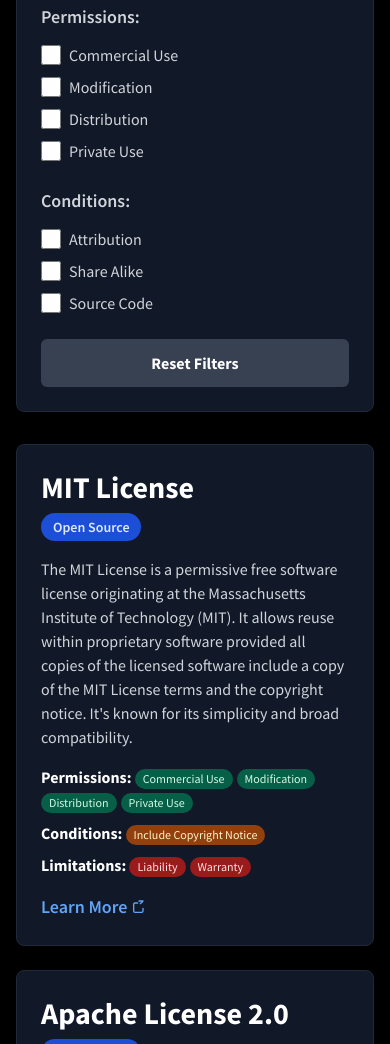
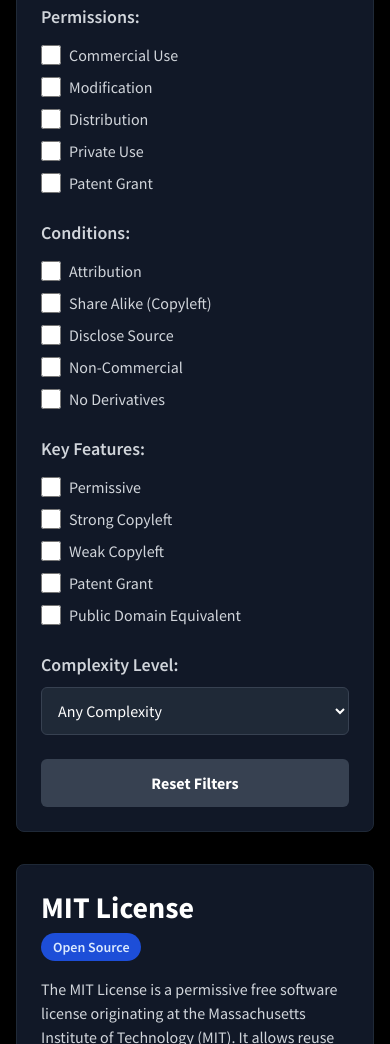
Before and after one commit to modcoretech/LicenseHub, a plain HTML site: page licenses.html in a window 390 px wide. Shown: the part 584-1628 px from the top of the page. Drawn offline with nearby package versions, Linux system fonts and the light colour scheme.

Commit message:
Update licenses.html
Signed-off-by: canvrs <nitraDE@ok.de>

```diff
--- a/licenses.html
+++ b/licenses.html
@@ -11,12 +11,12 @@
 <body class="bg-black text-gray-100 font-source-sans-pro">
     <header class="bg-gray-900 shadow-lg py-4">
         <div class="container mx-auto flex justify-between items-center px-4">
-            <a href="index.html" class="text-3xl font-bold text-white">LicenseHub</a>
-            <nav>
+            <a href="index.html" class="text-3xl font-bold text-white" aria-label="LicenseHub Home">LicenseHub</a>
+            <nav aria-label="Main Navigation">
                 <ul class="flex space-x-6">
-                    <li><a href="licenses.html" class="text-white hover:text-gray-300 transition duration-300">Discover Licenses</a></li>
-                    <li><a href="chooser.html" class="text-gray-300 hover:text-white transition duration-300">License Chooser</a></li>
-                    <li><a href="about.html" class="text-gray-300 hover:text-white transition duration-300">About Licenses</a></li>
+                    <li><a href="licenses.html" class="text-white hover:text-gray-300 transition duration-300" aria-current="page">Discover Licenses</a></li>
+                    <li><a href="chooser.html" class="text-gray-300 hover:text-white transition duration-300" aria-label="License Chooser Page">License Chooser</a></li>
+                    <li><a href="about.html" class="text-gray-300 hover:text-white transition duration-300" aria-label="About Licenses Page">About Licenses</a></li>
                 </ul>
             </nav>
         </div>
@@ -26,69 +26,116 @@
         <h1 class="text-5xl font-extrabold text-white mb-12 text-center">Explore All Licenses</h1>
 
         <div class="flex flex-col md:flex-row gap-8 mb-12">
-            <div class="w-full md:w-1/4 bg-gray-900 p-6 rounded-lg shadow-xl border border-gray-800">
-                <h2 class="text-2xl font-bold text-white mb-6">Filter Licenses</h2>
+            <div class="w-full md:w-1/4 bg-gray-900 p-6 rounded-lg shadow-xl border border-gray-800 sticky top-4 self-start" aria-labelledby="filter-heading">
+                <h2 id="filter-heading" class="text-2xl font-bold text-white mb-6">Filter Licenses</h2>
                 <div class="mb-6">
                     <label for="search" class="block text-gray-300 text-lg font-semibold mb-2">Search by Name:</label>
-                    <input type="text" id="search" class="w-full p-3 rounded-md bg-gray-800 text-white border border-gray-700 focus:outline-none focus:ring-2 focus:ring-blue-500" placeholder="e.g., MIT, GPL, CC BY">
+                    <input type="text" id="search" class="w-full p-3 rounded-md bg-gray-800 text-white border border-gray-700 focus:outline-none focus:ring-2 focus:ring-blue-500 focus:ring-opacity-75" placeholder="e.g., MIT, GPL, CC BY" aria-label="Search licenses by name">
                 </div>
 
-                <div class="mb-6">
-                    <label for="typeFilter" class="block text-gray-300 text-lg font-semibold mb-2">License Type:</label>
-                    <select id="typeFilter" class="w-full p-3 rounded-md bg-gray-800 text-white border border-gray-700 focus:outline-none focus:ring-2 focus:ring-blue-500">
+                <div class="mb-6" role="group" aria-labelledby="type-filter-label">
+                    <label id="type-filter-label" for="typeFilter" class="block text-gray-300 text-lg font-semibold mb-2">License Type:</label>
+                    <select id="typeFilter" class="w-full p-3 rounded-md bg-gray-800 text-white border border-gray-700 focus:outline-none focus:ring-2 focus:ring-blue-500 focus:ring-opacity-75" aria-controls="licensesContainer">
                         <option value="all">All Types</option>
                         <option value="Open Source">Open Source</option>
                         <option value="Creative Commons">Creative Commons</option>
                         <option value="Font">Font</option>
-                        <option value="Media">Media</option>
-                        <option value="Commercial">Commercial (Example)</option>
+                        <option value="Commercial">Commercial</option>
                     </select>
                 </div>
 
-                <div class="mb-6">
-                    <label class="block text-gray-300 text-lg font-semibold mb-3">Permissions:</label>
+                <div class="mb-6" role="group" aria-labelledby="permission-filter-label">
+                    <label id="permission-filter-label" class="block text-gray-300 text-lg font-semibold mb-3">Permissions:</label>
                     <div class="space-y-2">
-                        <label class="flex items-center">
-                            <input type="checkbox" name="permission" value="Commercial Use" class="form-checkbox h-5 w-5 text-blue-600 bg-gray-700 border-gray-600 rounded">
+                        <label class="flex items-center cursor-pointer">
+                            <input type="checkbox" name="permission" value="Commercial Use" class="form-checkbox h-5 w-5 text-blue-600 bg-gray-700 border-gray-600 rounded focus:ring-2 focus:ring-blue-500">
                             <span class="ml-2 text-gray-300">Commercial Use</span>
                         </label>
-                        <label class="flex items-center">
-                            <input type="checkbox" name="permission" value="Modification" class="form-checkbox h-5 w-5 text-blue-600 bg-gray-700 border-gray-600 rounded">
+                        <label class="flex items-center cursor-pointer">
+                            <input type="checkbox" name="permission" value="Modification" class="form-checkbox h-5 w-5 text-blue-600 bg-gray-700 border-gray-600 rounded focus:ring-2 focus:ring-blue-500">
                             <span class="ml-2 text-gray-300">Modification</span>
                         </label>
-                        <label class="flex items-center">
-                            <input type="checkbox" name="permission" value="Distribution" class="form-checkbox h-5 w-5 text-blue-600 bg-gray-700 border-gray-600 rounded">
+                        <label class="flex items-center cursor-pointer">
+                            <input type="checkbox" name="permission" value="Distribution" class="form-checkbox h-5 w-5 text-blue-600 bg-gray-700 border-gray-600 rounded focus:ring-2 focus:ring-blue-500">
                             <span class="ml-2 text-gray-300">Distribution</span>
                         </label>
-                        <label class="flex items-center">
-                            <input type="checkbox" name="permission" value="Private Use" class="form-checkbox h-5 w-5 text-blue-600 bg-gray-700 border-gray-600 rounded">
+                        <label class="flex items-center cursor-pointer">
+                            <input type="checkbox" name="permission" value="Private Use" class="form-checkbox h-5 w-5 text-blue-600 bg-gray-700 border-gray-600 rounded focus:ring-2 focus:ring-blue-500">
                             <span class="ml-2 text-gray-300">Private Use</span>
+                        </label>
+                        <label class="flex items-center cursor-pointer">
+                            <input type="checkbox" name="permission" value="Patent Use" class="form-checkbox h-5 w-5 text-blue-600 bg-gray-700 border-gray-600 rounded focus:ring-2 focus:ring-blue-500">
+                            <span class="ml-2 text-gray-300">Patent Grant</span>
                         </label>
                     </div>
                 </div>
 
-                <div class="mb-6">
-                    <label class="block text-gray-300 text-lg font-semibold mb-3">Conditions:</label>
+                <div class="mb-6" role="group" aria-labelledby="condition-filter-label">
+                    <label id="condition-filter-label" class="block text-gray-300 text-lg font-semibold mb-3">Conditions:</label>
                     <div class="space-y-2">
-                        <label class="flex items-center">
-                            <input type="checkbox" name="condition" value="Attribution" class="form-checkbox h-5 w-5 text-blue-600 bg-gray-700 border-gray-600 rounded">
+                        <label class="flex items-center cursor-pointer">
+                            <input type="checkbox" name="condition" value="Attribution" class="form-checkbox h-5 w-5 text-blue-600 bg-gray-700 border-gray-600 rounded focus:ring-2 focus:ring-blue-500">
                             <span class="ml-2 text-gray-300">Attribution</span>
                         </label>
-                        <label class="flex items-center">
-                            <input type="checkbox" name="condition" value="Share Alike" class="form-checkbox h-5 w-5 text-blue-600 bg-gray-700 border-gray-600 rounded">
-                            <span class="ml-2 text-gray-300">Share Alike</span>
+                        <label class="flex items-center cursor-pointer">
+                            <input type="checkbox" name="condition" value="Share Alike" class="form-checkbox h-5 w-5 text-blue-600 bg-gray-700 border-gray-600 rounded focus:ring-2 focus:ring-blue-500">
+                            <span class="ml-2 text-gray-300">Share Alike (Copyleft)</span>
                         </label>
-                        <label class="flex items-center">
-                            <input type="checkbox" name="condition" value="Source Code" class="form-checkbox h-5 w-5 text-blue-600 bg-gray-700 border-gray-600 rounded">
-                            <span class="ml-2 text-gray-300">Source Code</span>
+                        <label class="flex items-center cursor-pointer">
+                            <input type="checkbox" name="condition" value="Disclose Source" class="form-checkbox h-5 w-5 text-blue-600 bg-gray-700 border-gray-600 rounded focus:ring-2 focus:ring-blue-500">
+                            <span class="ml-2 text-gray-300">Disclose Source</span>
+                        </label>
+                        <label class="flex items-center cursor-pointer">
+                            <input type="checkbox" name="condition" value="Non-Commercial" class="form-checkbox h-5 w-5 text-blue-600 bg-gray-700 border-gray-600 rounded focus:ring-2 focus:ring-blue-500">
+                            <span class="ml-2 text-gray-300">Non-Commercial</span>
+                        </label>
+                        <label class="flex items-center cursor-pointer">
+                            <input type="checkbox" name="condition" value="No Derivatives" class="form-checkbox h-5 w-5 text-blue-600 bg-gray-700 border-gray-600 rounded focus:ring-2 focus:ring-blue-500">
+                            <span class="ml-2 text-gray-300">No Derivatives</span>
                         </label>
                     </div>
                 </div>
 
-                <button id="resetFilters" class="w-full bg-gray-700 hover:bg-gray-600 text-white font-bold py-3 px-6 rounded-md transition duration-300">Reset Filters</button>
+                <div class="mb-6" role="group" aria-labelledby="feature-filter-label">
+                    <label id="feature-filter-label" class="block text-gray-300 text-lg font-semibold mb-3">Key Features:</label>
+                    <div class="space-y-2">
+                        <label class="flex items-center cursor-pointer">
+                            <input type="checkbox" name="feature" value="Permissive" class="form-checkbox h-5 w-5 text-blue-600 bg-gray-700 border-gray-600 rounded focus:ring-2 focus:ring-blue-500">
+                            <span class="ml-2 text-gray-300">Permissive</span>
+                        </label>
+                        <label class="flex items-center cursor-pointer">
+                            <input type="checkbox" name="feature" value="Strong Copyleft" class="form-checkbox h-5 w-5 text-blue-600 bg-gray-700 border-gray-600 rounded focus:ring-2 focus:ring-blue-500">
+                            <span class="ml-2 text-gray-300">Strong Copyleft</span>
+                        </label>
+                        <label class="flex items-center cursor-pointer">
+                            <input type="checkbox" name="feature" value="Weak Copyleft" class="form-checkbox h-5 w-5 text-blue-600 bg-gray-700 border-gray-600 rounded focus:ring-2 focus:ring-blue-500">
+                            <span class="ml-2 text-gray-300">Weak Copyleft</span>
+                        </label>
+                        <label class="flex items-center cursor-pointer">
+                            <input type="checkbox" name="feature" value="Patent Grant" class="form-checkbox h-5 w-5 text-blue-600 bg-gray-700 border-gray-600 rounded focus:ring-2 focus:ring-blue-500">
+                            <span class="ml-2 text-gray-300">Patent Grant</span>
+                        </label>
+                        <label class="flex items-center cursor-pointer">
+                            <input type="checkbox" name="feature" value="Public Domain Equivalent" class="form-checkbox h-5 w-5 text-blue-600 bg-gray-700 border-gray-600 rounded focus:ring-2 focus:ring-blue-500">
+                            <span class="ml-2 text-gray-300">Public Domain Equivalent</span>
+                        </label>
+                    </div>
+                </div>
+
+                <div class="mb-6" role="group" aria-labelledby="complexity-filter-label">
+                    <label id="complexity-filter-label" for="complexityFilter" class="block text-gray-300 text-lg font-semibold mb-2">Complexity Level:</label>
+                    <select id="complexityFilter" class="w-full p-3 rounded-md bg-gray-800 text-white border border-gray-700 focus:outline-none focus:ring-2 focus:ring-blue-500 focus:ring-opacity-75" aria-controls="licensesContainer">
+                        <option value="all">Any Complexity</option>
+                        <option value="Low">Low</option>
+                        <option value="Medium">Medium</option>
+                        <option value="High">High</option>
+                    </select>
+                </div>
+
+                <button id="resetFilters" class="w-full bg-gray-700 hover:bg-gray-600 text-white font-bold py-3 px-6 rounded-md transition duration-300 focus:outline-none focus:ring-2 focus:ring-gray-500 focus:ring-opacity-75">Reset Filters</button>
             </div>
 
-            <div class="w-full md:w-3/4" id="licensesContainer">
+            <div class="w-full md:w-3/4" id="licensesContainer" role="region" aria-live="polite" aria-atomic="true">
                 <div class="text-center text-gray-400 py-10" id="noLicensesFound" style="display: none;">
                     No licenses found matching your criteria.
                 </div>
@@ -96,7 +143,7 @@
         </div>
     </main>
 
-    <footer class="bg-gray-900 py-8 mt-16">
+    <footer class="bg-gray-900 py-8 mt-16" role="contentinfo">
         <div class="container mx-auto text-center text-gray-400 px-4">
             <p>&copy; 2025 LicenseHub. All rights reserved.</p>
             <p class="mt-2 text-sm">Disclaimer: This tool provides general information and is not legal advice. Always consult with a legal professional for specific licensing needs.</p>
```
